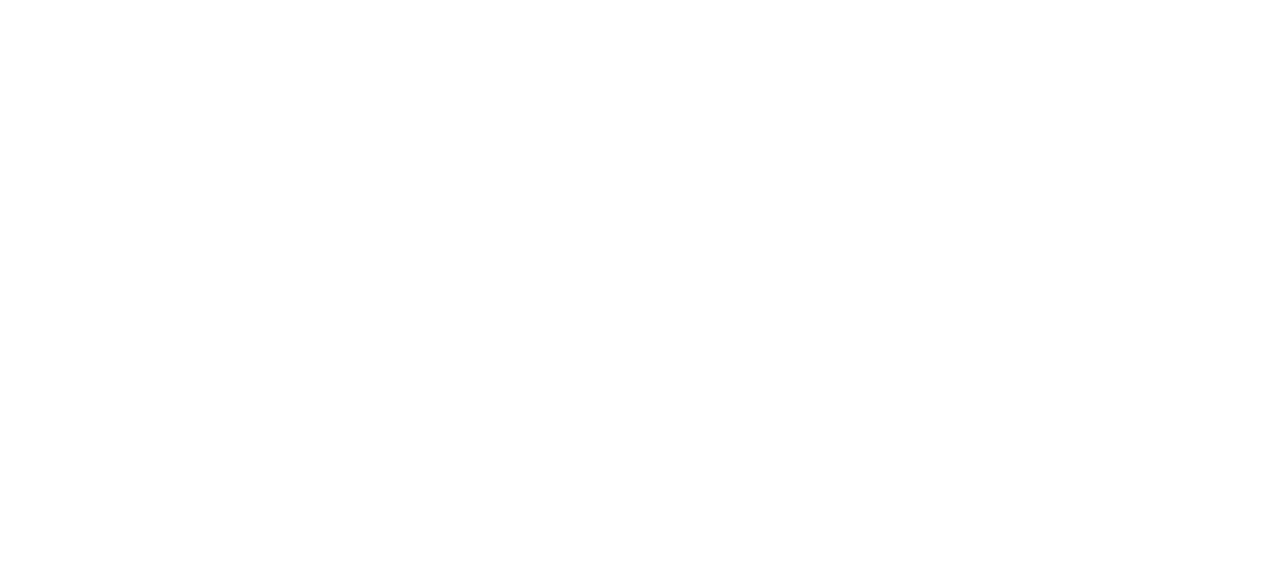
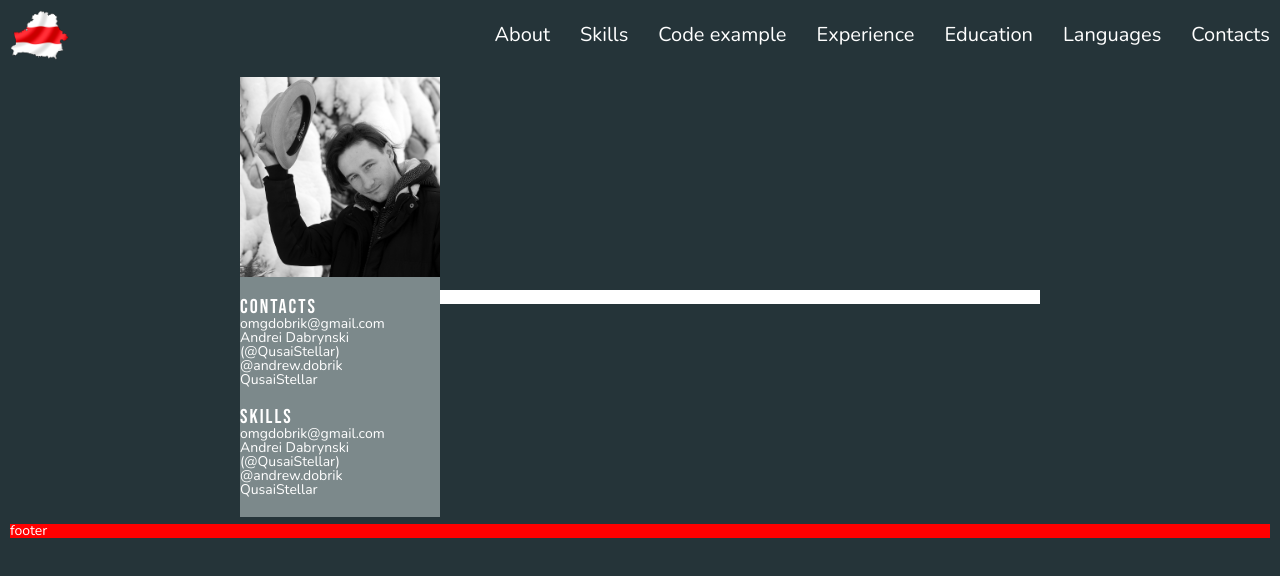
Before and after one commit to QusaiStellar/rsschool-cv, a plain HTML site: page index.html in a window 1280 px wide. Drawn offline with nearby package versions, Linux system fonts and the light colour scheme.

Commit message:
feat: add header/footer/main

```diff
--- a/css/hero.css
+++ /dev/null
@@ -1 +0,0 @@
-/* No CSS */
--- a/index.html
+++ b/index.html
@@ -5,11 +5,61 @@
    <meta charset="UTF-8">
    <meta http-equiv="X-UA-Compatible" content="IE=edge">
    <meta name="viewport" content="width=device-width, initial-scale=1.0">
+   <link rel="stylesheet" href="css/style.css">
+   <link rel="icon" href="assets/favicon.ico">
    <title>CV</title>
 </head>
 
 <body>
 
+   <header class="container header">
+      <img src="assets/img/logo.png" alt="logo" class="header__logo">
+      <nav class="header__navigation">
+         <ul class="navigation__items">
+            <li><a class="naigation__item">About</a></li>
+            <li><a class="naigation__item">Skills</a></li>
+            <li><a class="naigation__item">Code example</a></li>
+            <li><a class="naigation__item">Experience</a></li>
+            <li><a class="naigation__item">Education</a></li>
+            <li><a class="naigation__item">Languages</a></li>
+            <li><a class="naigation__item">Contacts</a></li>
+         </ul>
+      </nav>
+   </header>
+
+   <main class="container">
+      <section class="main">
+         <aside class="hero">
+            <img src="assets/img/photo.jpg" alt="photo" class="hero__img">
+            <section class="hero__contacts">
+               <h2 class="subtitle hero__subtitle">Contacts</h2>
+               <ul class="contacts__items">
+                  <li><a class="contacts__item">omgdobrik@gmail.com</a></li>
+                  <li><a class="contacts__item">Andrei Dabrynski (@QusaiStellar)</a></li>
+                  <li><a class="contacts__item">@andrew.dobrik</a></li>
+                  <li><a class="contacts__item">QusaiStellar</a></li>
+               </ul>
+            </section>
+            <section class="hero__skills">
+               <h2 class="subtitle hero__subtitle">Skills</h2>
+               <ul class="skills__items">
+                  <li><a class="skills__item">omgdobrik@gmail.com</a></li>
+                  <li><a class="skills__item">Andrei Dabrynski (@QusaiStellar)</a></li>
+                  <li><a class="skills__item">@andrew.dobrik</a></li>
+                  <li><a class="skills__item">QusaiStellar</a></li>
+               </ul>
+            </section>
+         </aside>
+         <section class=" info">
+            info
+         </section>
+      </section>
+      <footer class="footer">
+         footer
+      </footer>
+   </main>
+
+
 </body>
 
 </html>
--- /dev/null
+++ b/scss/_footer.scss
@@ -0,0 +1,3 @@
+.footer {
+   background-color: red;
+}
--- /dev/null
+++ b/scss/_global.scss
@@ -0,0 +1,15 @@
+body {
+   background-color: $primary-color;
+   font-family: Nunito;
+   color: #fff;
+   min-height: 100%;
+   display: flex;
+   flex-direction: column;
+}
+
+.container {
+   max-width: 1440px;
+   width: 100%;
+   margin: 0 auto;
+   padding: 0 10px;
+}
--- /dev/null
+++ b/scss/_header.scss
@@ -0,0 +1,35 @@
+.header {
+   display: flex;
+   justify-content: space-between;
+   align-items: center;
+}
+
+.header__logo {
+   height: 50px;
+   margin: 10px 0;
+}
+.header__navigation {
+
+}
+.navigation__items {
+   display: flex;
+   gap: 30px;
+}
+.naigation__item {
+   font-size: 20px;
+   line-height: 30px;
+   position: relative;
+   &:hover::after {
+      width: 40px;
+      transition: all .2s ease;
+   }
+   &::after {
+      content: '';
+      position: absolute;
+      left: 0px;
+      height: 30px;
+      width: 0px;
+      border-bottom: solid 3px #ce0000;
+      transition: all .2s ease;
+   }
+}
--- /dev/null
+++ b/scss/_main.scss
@@ -0,0 +1,41 @@
+.main {
+   min-height: 100%;
+   display: flex;
+   justify-content: center;
+   align-items: center;
+}
+
+.hero {
+   background-color: $metallic-color;
+   max-width: 200px;
+}
+.hero__img {
+   width: 100%;
+   padding-bottom: 20px;
+}
+.hero__contacts {
+   padding-bottom: 20px;
+}
+
+.hero__subtitle {
+   font-family: Bebas Neue;
+   font-size: 20px;
+   letter-spacing: 2px;
+   color: #fff;
+}
+.contacts__items {
+}
+.contacts__item {
+}
+.hero__skills {
+   padding-bottom: 20px;
+}
+.skills__items {
+}
+.skills__item {
+}
+.info {
+   max-width: 600px;
+   width: 100%;
+   background-color: #fff;
+}
--- /dev/null
+++ b/scss/_reset.scss
@@ -0,0 +1,15 @@
+*{padding: 0;margin: 0;border: 0;}
+*,*:before,*:after{-moz-box-sizing: border-box;-webkit-box-sizing: border-box;box-sizing: border-box;}
+:focus,:active{outline: none;}
+a:focus,a:active{outline: none;}
+nav,footer,header,aside{display: block;}
+html,body{height:100%;width:100%;font-size:100%;line-height:1;font-size:14px;-ms-text-size-adjust:100%;-moz-text-size-adjust:100%;-webkit-text-size-adjust:100%;}
+input,button,textarea{font-family:inherit;}
+input::-ms-clear{display: none;}
+a, button{cursor: pointer;}
+button::-moz-focus-inner{padding:0;border:0;}
+a,a:visited{text-decoration: none;}
+a:hover{text-decoration: none;}
+ul li{list-style: none;}
+img{vertical-align: top;}
+h1,h2,h3,h4,h5,h6{font-size:inherit;font-weight: inherit;}
--- a/scss/style.scss
+++ b/scss/style.scss
@@ -1,4 +1,8 @@
+@import '_reset';
 @import '_fonts';
 @import '_vars';
+@import '_global';
 
-@import '_hero';
+@import '_header';
+@import '_main';
+@import '_footer';
```
Also changed, not shown: assets/favicon.ico (added), assets/img/logo.png (added), assets/img/photo.jpg (added), css/style.css, scss/_hero.scss (deleted).
